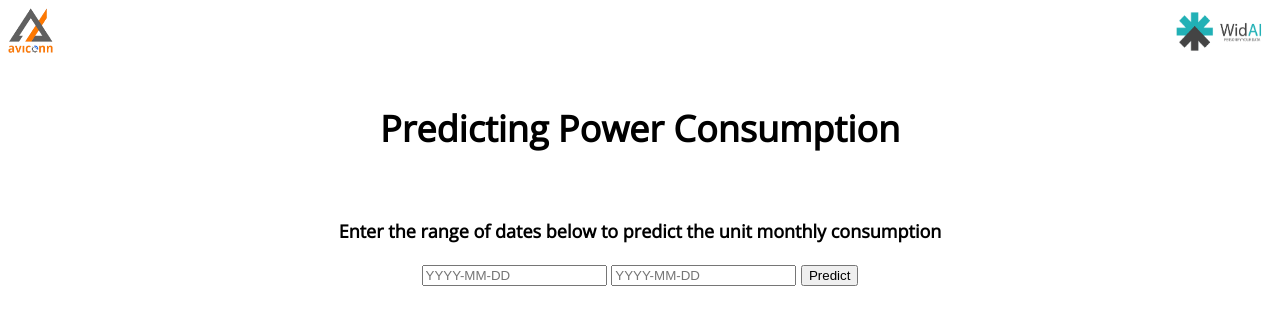
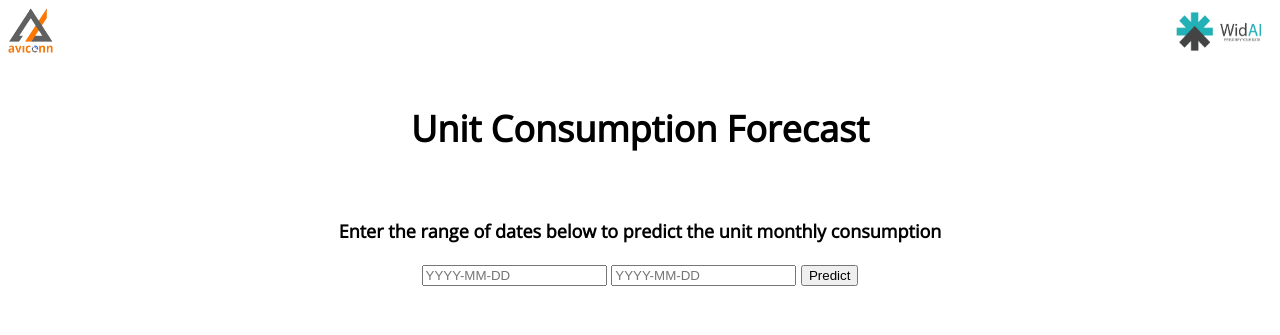
Before and after one commit to widai/consumption-api, a Flask app: page / in a window 1280 px wide. Shown: the top 335 px of the page. Run offline with Flask 2, Linux system fonts and the light colour scheme; parts of the project's set-up code (start-up, migrations or seed data) failed here and were passed over.

Commit message:
Update index.html

```diff
--- a/templates/index.html
+++ b/templates/index.html
@@ -20,7 +20,7 @@
   <br>
   <br>
  <div class="login" align='center'>
-	<h1 align='center' style="color:rgb(0, 0, 0);">Predicting Power Consumption</h1>
+	<h1 align='center' style="color:rgb(0, 0, 0);">Unit Consumption Forecast</h1>
 
   <br>
   <p style="color:rgb(0, 0, 0);">Enter the range of dates below to predict the unit monthly consumption</p>
```
